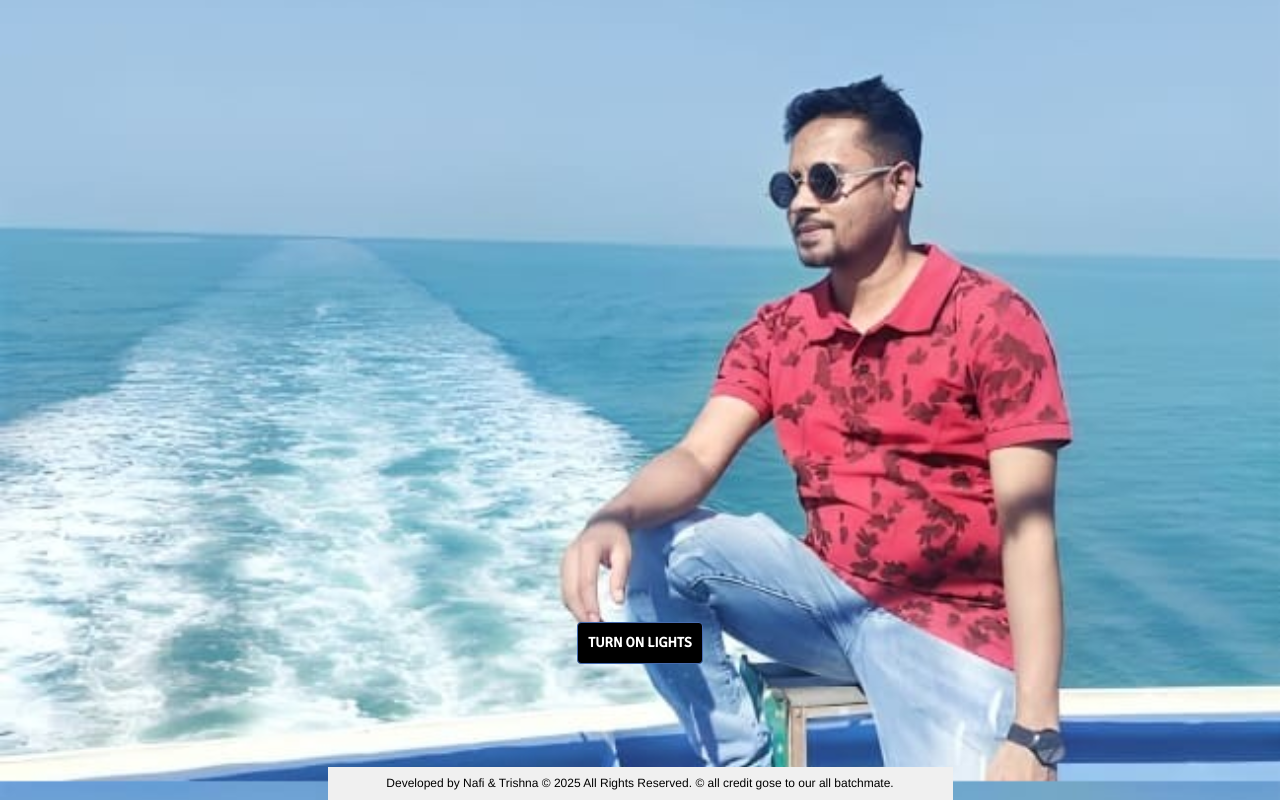
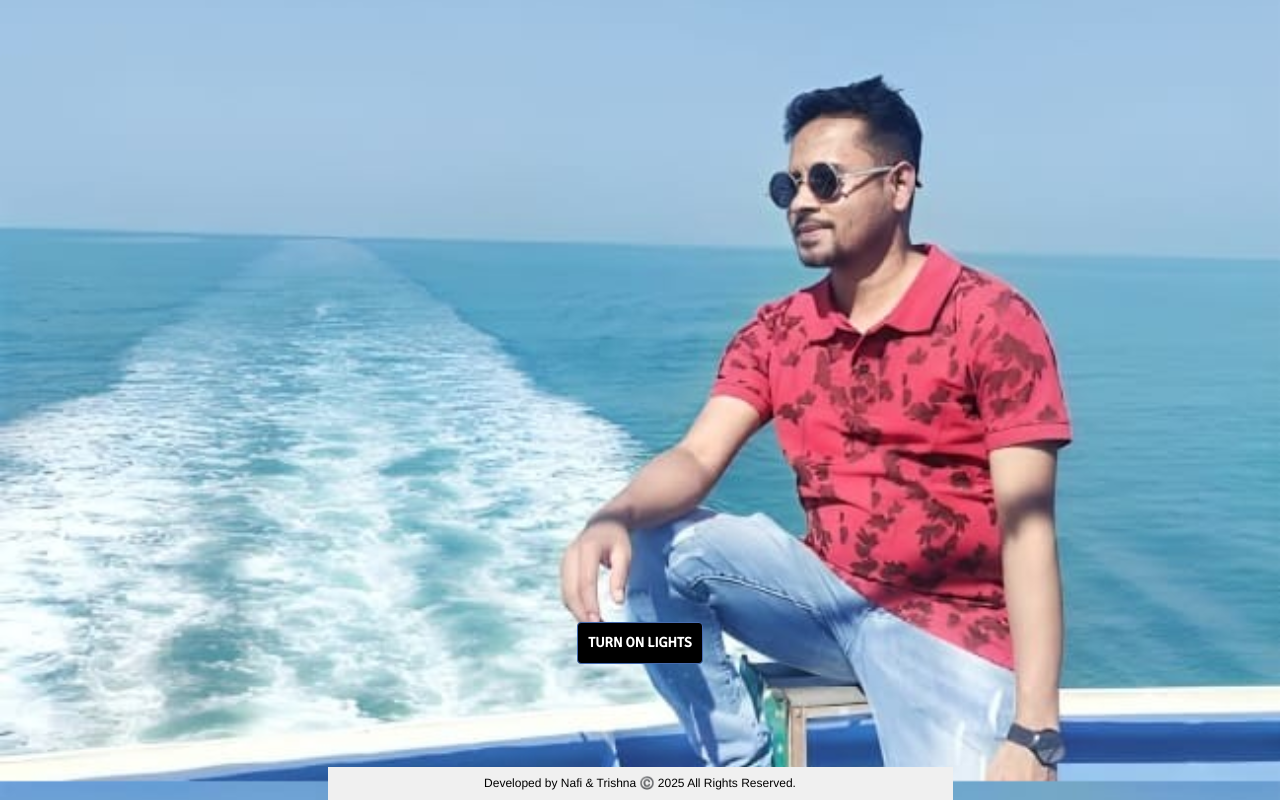
Before and after one commit to naimul86/S.R, a website: page index.html in a window 1280 px wide. Drawn offline with nearby package versions, Linux system fonts and the light colour scheme.

Commit message:
index.html

```diff
--- a/index.html
+++ b/index.html
@@ -148,8 +148,7 @@ background-position: center;">
 <!-- Footer Section -->
 <footer class="text-center" style="margin-top: 103px; padding: 10px 0; background-color: #f0f0f0;">
     <h6 style="margin: 0; color: #000000;"> Developed by Nafi & Trishna  </h7>
-    <h style="margin: 0; color: #000000;">© 2025 All Rights Reserved.</h>
-	<h style="margin: 0; color: #000000;"><h style="margin: 0; color: #000000;">© all credit gose to our all batchmate.</h>
+    <h style="margin: 0; color: #000000;"> ©️ 2025 All Rights Reserved.</h>
 
 
 </footer>
```
